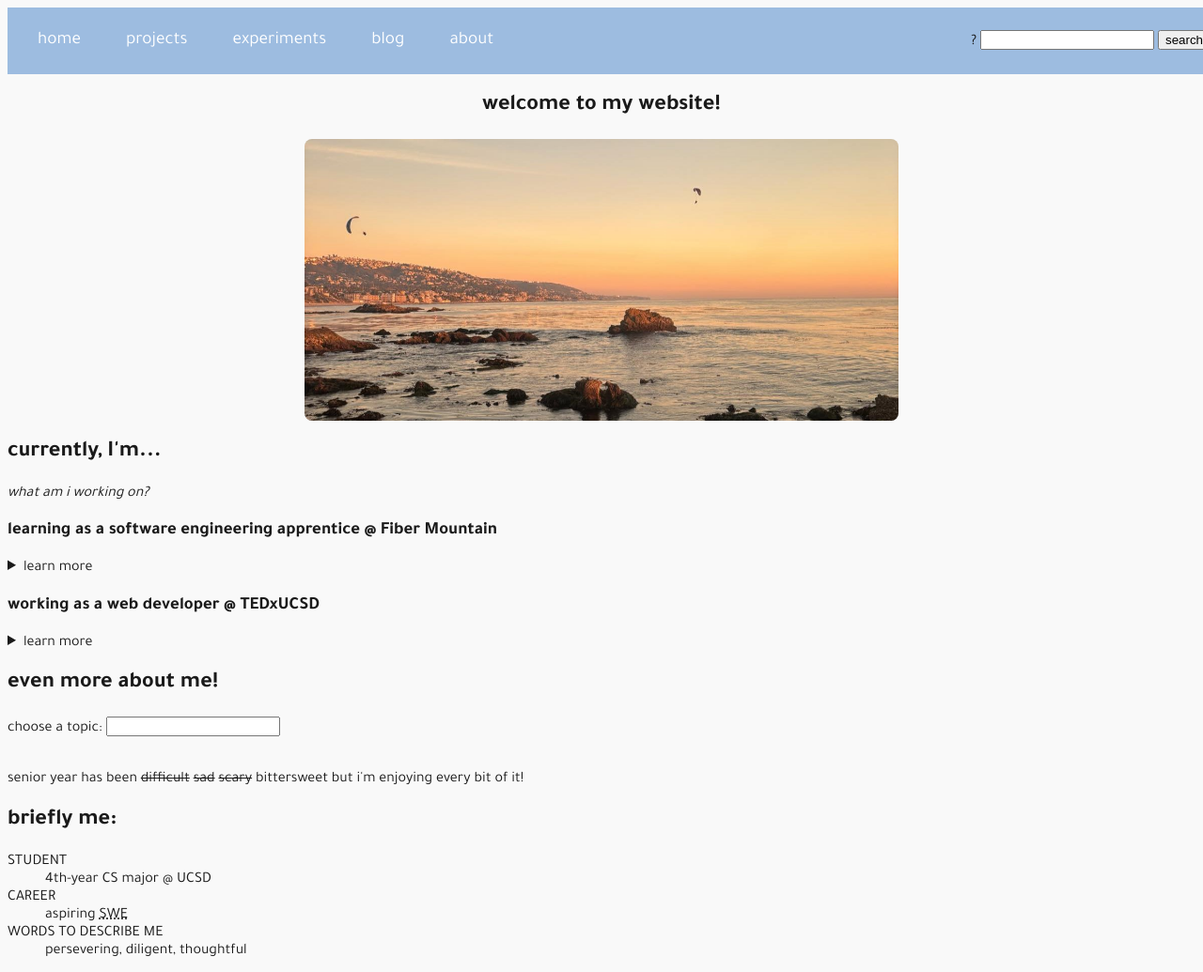
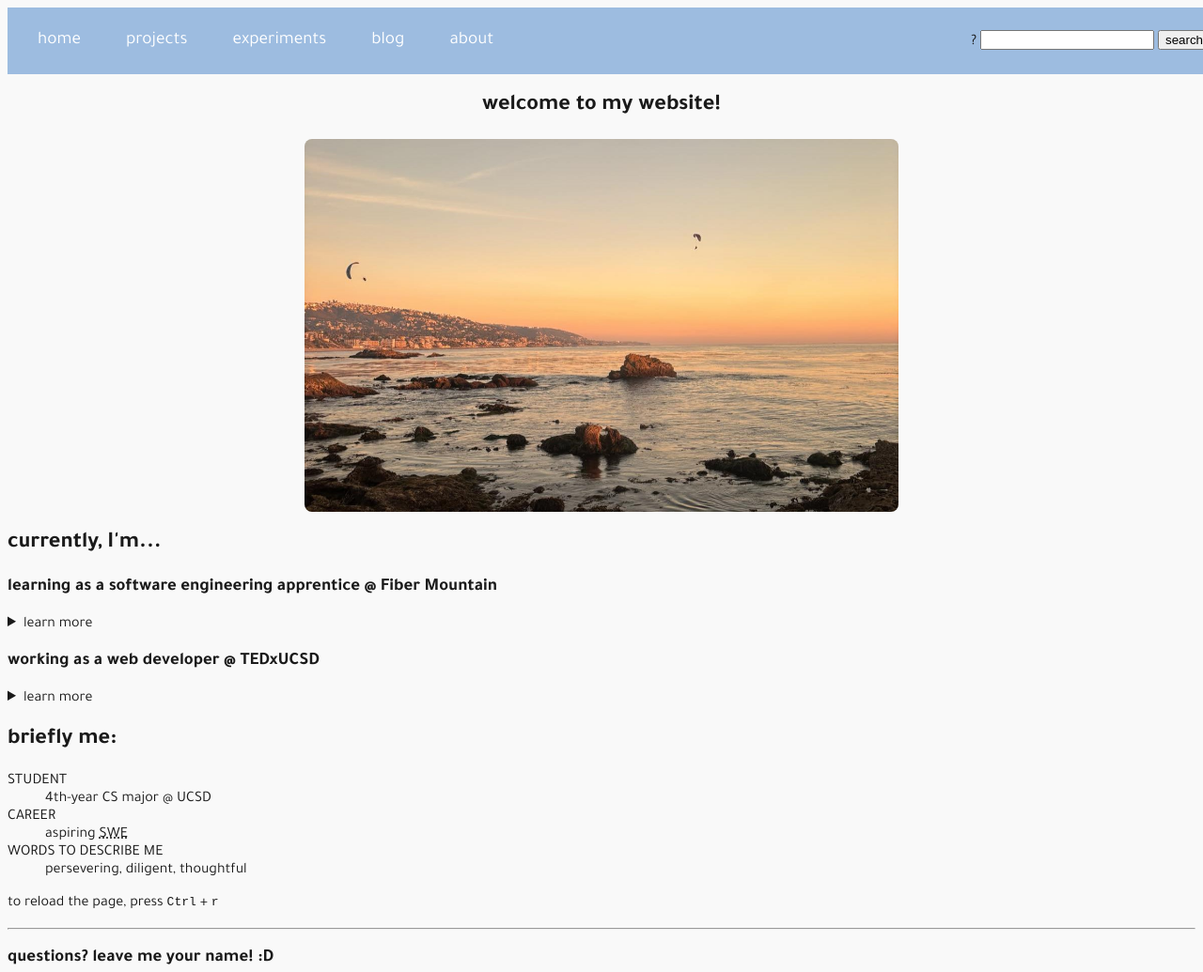
Before and after one commit to trishatong/trishatong-personal-site-hw3, a plain HTML site: page index.html in a window 1280 px wide. Shown: the top 1035 px of the page at 94% size. Drawn offline with Linux system fonts and the light colour scheme.

Commit message:
added picture element for sunset

```diff
--- a/index.html
+++ b/index.html
@@ -43,10 +43,18 @@
         <section>
             <h1 id="home-title">welcome to my website!</h1>
         </section>
-        <img id="home-image" src="media/images/sunset.jpg" alt="sunset" width="550" height="300">
+        <!-- <img id="home-image" src="media/images/sunset.jpg" alt="sunset" width="550" height="300"> -->
+
+        <picture class="home-image">
+            <source srcset="media/images/sunset-xl.jpg" media="(min-width: 1025px)">
+            <source srcset="media/images/sunset-lg.jpg" media="(min-width: 769px)">
+            <source srcset="media/images/sunset-med.jpg" media="(min-width: 481px)">
+            <img src="media/images/sunset-sm.jpg" alt="a beautiful sunset">
+        </picture>
+
         <section>
             <h2>currently, I'm...</h2>
-            <p><i>what am i working on?</i></p>
+            <!-- <p><i>what am i working on?</i></p> -->
             <article>
                 <h3>learning as a software engineering apprentice @ <b>Fiber Mountain</b></h3>
                 <details>
@@ -80,19 +88,6 @@
                     </blockquote>
                 </details>
             </article>
-        </section>
-        <!-- show a picture depending on what the user selects -->
-        <section>
-            <h2>even more about me!</h2>
-            <label for="interest-choice">choose a topic:</label>
-            <input type="text" id="interest-choice" name="interest-choice" list="interests">
-            <datalist id="interests">
-                <option value="beach">
-                <option value="hiking">
-                <option value="volleyball">
-            </datalist>
-            <img id="interest-image" src="media/images/hot-air-balloon.jpg" alt="Selected Topic Image" style="display:none; width:200px;"><br><br> <!-- change src -->
-            <p>senior year has been <del>difficult</del> <del>sad</del> <del>scary</del> bittersweet but i'm enjoying every bit of it!</p>
         </section>
         <section>
             <h2>briefly me:</h2>
--- a/styles.css
+++ b/styles.css
@@ -8,7 +8,7 @@
 }
 
 body {
-    /* width: 100dvw; */
+    max-width: 100vw;
     overflow-x: hidden;
     background-color: var(--background-color, white);
     color: var(--text-color, black);
@@ -146,7 +146,19 @@ nav ul li a:hover {
     animation: spin 2s linear infinite;
 }
 
-#home-image {
+.home-image {
+
+    display: block;
+    margin-left: auto;
+    margin-right: auto;
+    width: auto;
+    height: auto;
+    border-radius: 8px;
+    overflow: hidden; /* Ensures border-radius applies */
+    transition: transform 0.3s ease-in-out;
+}
+
+.home-image img {
     display: block;
     margin-left: auto;
     margin-right: auto;
@@ -156,7 +168,7 @@ nav ul li a:hover {
     transition: transform 0.3s ease-in-out;
 }
 
-#home-image:hover {
+.home-image:hover {
     transform: scale(1.05);
 }
 
```
Also changed, not shown: about.html (+13 -0 lines), media/images/sunset-lg.jpg (added), media/images/sunset-med.jpg (added), media/images/sunset-sm.jpg (added), media/images/sunset-xl.jpg (renamed from media/images/sunset.jpg).
